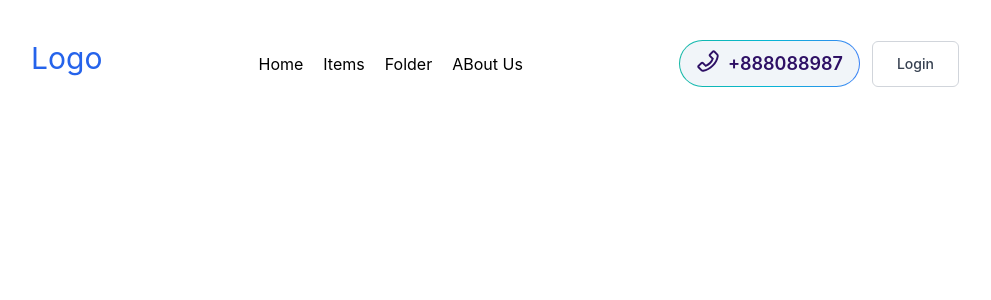
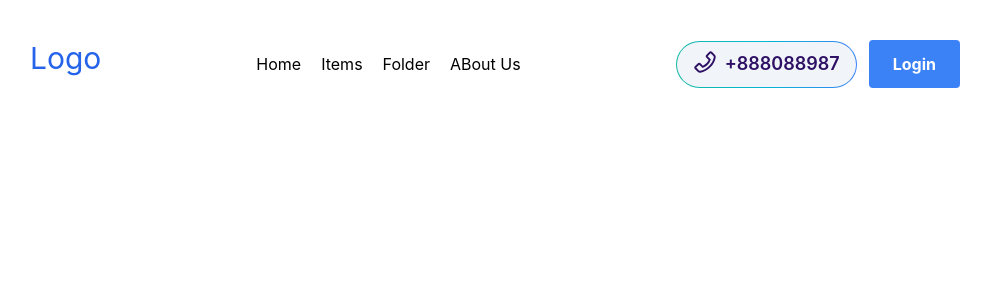
Before and after one commit to muhamash/content-ai, a React (Create React App) app: page / in a window 1280 px wide. Shown: the top 300 px of the page, without its empty margins (145-1136 px from the left). Built offline with nearby package versions, Linux system fonts and the light colour scheme.

Commit message:
login button resolved

```diff
--- a/package.json
+++ b/package.json
@@ -3,6 +3,9 @@
   "version": "0.1.0",
   "private": true,
   "dependencies": {
+    "@emotion/react": "^11.11.1",
+    "@emotion/styled": "^11.11.0",
+    "@mui/material": "^5.14.20",
     "@testing-library/jest-dom": "^5.17.0",
     "@testing-library/react": "^13.4.0",
     "@testing-library/user-event": "^13.5.0",
--- a/src/components/nav.js
+++ b/src/components/nav.js
@@ -42,54 +42,11 @@ const Nav = () =>
                         </div>
                     </div>
                 </div>
-                <div className="relative inline-block text-left">
-                    <div>
-                        <button
-                            onClick={ dropDown }
-                            type="button"
-                            className="inline-flex justify-center w-full rounded-md border border-gray-300 bg-white px-6 py-3 text-sm font-medium text-gray-700 hover:bg-gray-50 focus:outline-none focus:ring-2 focus:ring-indigo-500 focus:ring-offset-2 transition-all duration-300"
-                            id="options-menu"
-                            aria-haspopup="true"
-                            aria-expanded="true"
-                        >
-                            Login
-                        </button>
-                    </div>
-                    { isOpen && (
-                        <motion.div
-                            initial={ { opacity: 0, y: -50 } } // Initial state of the component
-                            animate={ { opacity: 2, y: 3 } } // Animation that it should perform
-                            transition={ { duration: 0.5 } } // Duration of the animation
-                        >
-                            <div
-                                className="origin-top-right absolute right-0 mt-2 w-fit rounded-md shadow-xl bg-white ring-2 ring-violet-900 ring-opacity-20 transition-all duration-300"
-                                role="menu"
-                                aria-orientation="vertical"
-                                aria-labelledby="options-menu"
-                            >
-                                <div className="py-1" role="none">
-                                    <a
-                                        // onClick={ handleClick}
-                                        className="block px-4 py-2 text-sm text-gray-700 hover:bg-gray-100 cursor-pointer hover:text-violet-700"
-                                        role="menuitem"
-                                    >
-                                        Login
-                                    </a>
-                                    {/* <div className='block px-4 py-2 text-sm text-gray-700 hover:bg-gray-100 cursor-pointer hover:text-violet-700'>
-                                        <Link to="./userLogin">Login</Link>
-                                    </div> */}
-                                    <a
-                                        // onClick={}
-                                        className="block px-4 py-2 text-sm text-gray-700 hover:bg-gray-100 cursor-pointer hover:text-violet-700"
-                                        role="menuitem"
-                                    >
-                                        Register
-                                    </a>
-                                    {/* Add more dropdown items as needed */ }
-                                </div>
-                            </div>
-                        </motion.div>
-                    ) }
+                {/* user log in */ }
+                <div>
+                    <button className='bg-blue-500 hover:bg-blue-700 text-white font-bold py-3 px-6 rounded'>
+                        Login
+                    </button>
                 </div>
             </div>
         </div>
```
Also changed, not shown: 1 other file (tests, documents, lock files or other folders).
